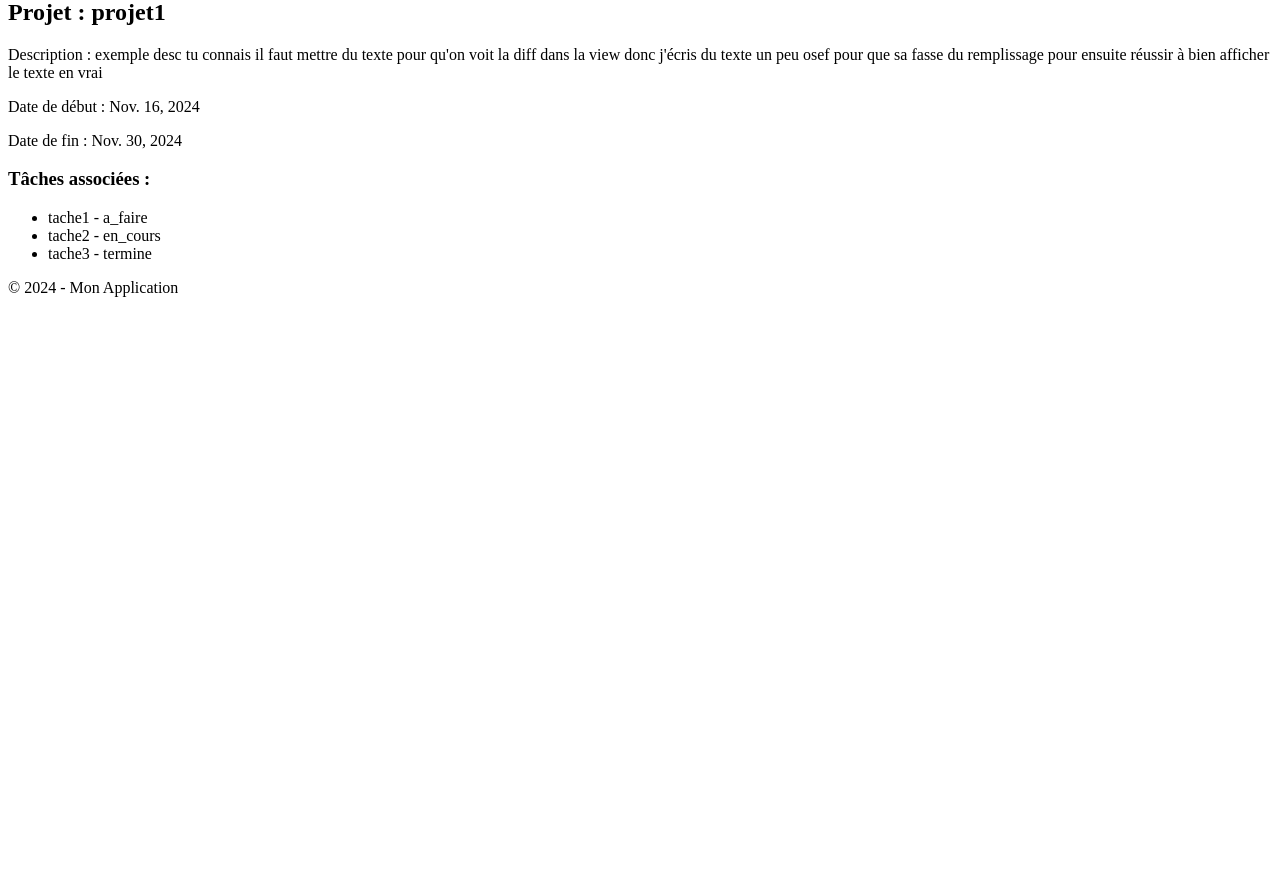
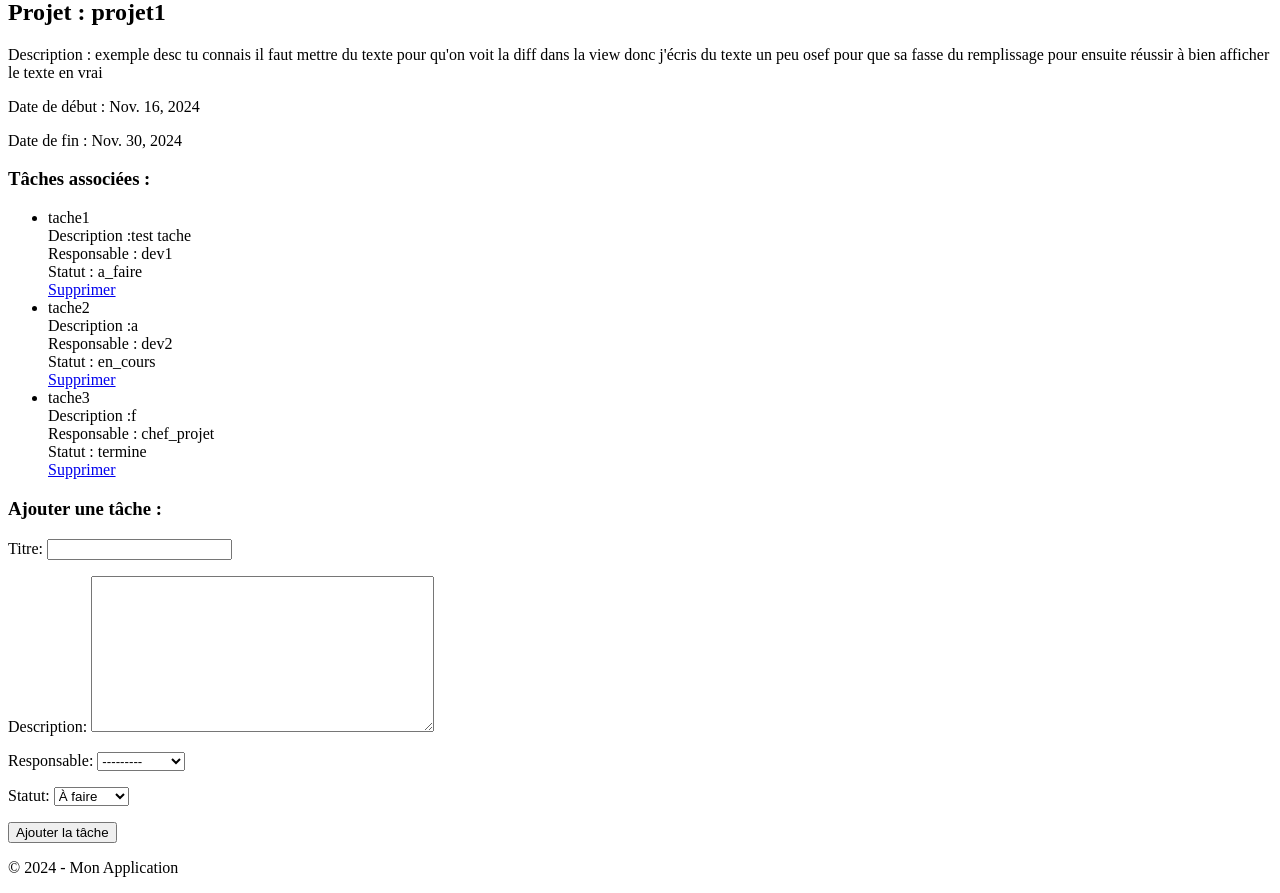
Before and after one commit to fmkr-project/projet-gl, a Django app: page /projets/1/ in a window 1280 px wide. Shown: the part 175-1068 px from the top of the page. Before the commit the page ends 472 px from the top, so only its background shows below. Run offline with Django 5.2, Linux system fonts and the light colour scheme; a user stored in the database is signed in; data comes from the database, SQL or seed files in the repository; both versions use the stored data as it was after the commit.

Commit message:
Ajout et suppression de tâche à un projet

```diff
--- a/ProjetGL/urls.py
+++ b/ProjetGL/urls.py
@@ -26,6 +26,7 @@
     path('login/', auth_views.LoginView.as_view(template_name='login.html'), name='login'),
     path('logout/', auth_views.LogoutView.as_view(), name='logout'),
     path('mes_projets/<int:user_id>/', views.mes_projets, name='mes_projets'),
+    path('taches/delete/<int:tache_id>/',views.supprimer_tache,name='supprimer_tache'),
 
 
 ]
--- /dev/null
+++ b/Prototype/forms.py
@@ -0,0 +1,8 @@
+
+from django import forms
+from .models import Tache
+
+class TacheForm(forms.ModelForm):
+    class Meta:
+        model = Tache
+        fields = ['titre', 'description', 'responsable', 'statut']
--- a/Prototype/views.py
+++ b/Prototype/views.py
@@ -1,8 +1,8 @@
-from django.shortcuts import render, get_object_or_404
+from django.shortcuts import render, get_object_or_404, redirect
 from django.contrib.auth.decorators import login_required
 from .models import Projet,Tache
 from django.contrib.auth.models import User
-
+from .forms import TacheForm
 
 @login_required
 def liste_projets(request):
@@ -20,7 +20,25 @@
 def detail_projet(request, projet_id):
     projet = get_object_or_404(Projet, id=projet_id)
     taches = projet.taches.all()  # Utilise `related_name` pour accéder aux tâches
-    return render(request, 'gestion_projets/detail_projet.html', {'projet': projet, 'taches': taches})
+
+    if request.method == 'POST':
+        form = TacheForm(request.POST)
+        if form.is_valid():
+            tache = form.save(commit=False)
+            tache.projet = projet
+            tache.save()
+            return redirect('detail_projet', projet_id=projet.id)
+    else:
+        form = TacheForm()
+
+    return render(request, 'gestion_projets/detail_projet.html', {'projet': projet, 'taches': taches,'form' : form})
+
+def supprimer_tache(request, tache_id):
+    tache = get_object_or_404(Tache, pk=tache_id)
+    projet_id = tache.projet.id
+    tache.delete()
+    return redirect('detail_projet', projet_id=projet_id)
+
 
 def login(request):
     return render(request, 'login.html')
--- a/templates/gestion_projets/detail_projet.html
+++ b/templates/gestion_projets/detail_projet.html
@@ -11,9 +11,28 @@
     <h3>Tâches associées :</h3>
     <ul>
         {% for tache in taches %}
-        <li>{{ tache.titre }} - {{ tache.statut }}</li>
+        <li>
+            <tr>
+                <td>{{ tache.titre }}</td><br>
+                <td>Description :{{ tache.description }}</td><br>
+                <td>Responsable : {{ tache.responsable.username }}</td><br>
+                <td>Statut : {{ tache.statut }}</td><br>
+                <td>
+                    <a href="{% url 'supprimer_tache' tache.id %}">Supprimer</a>
+                </td>
+            </tr>
+
+        </li>
+
         {% empty %}
         <li>Aucune tâche.</li>
         {% endfor %}
     </ul>
+
+    <h3>Ajouter une tâche :</h3>
+    <form method="post">
+        {% csrf_token %}
+        {{ form.as_p }}
+        <button type="submit">Ajouter la tâche</button>
+    </form>
 {% endblock %}
```
Also changed, not shown: Prototype/migrations/0002_projet_membres_alter_projet_id_alter_tache_id_and_more.py (added), db.sqlite3.
